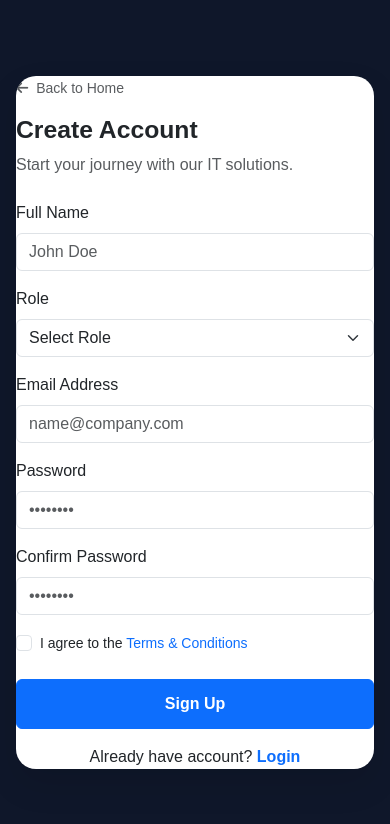
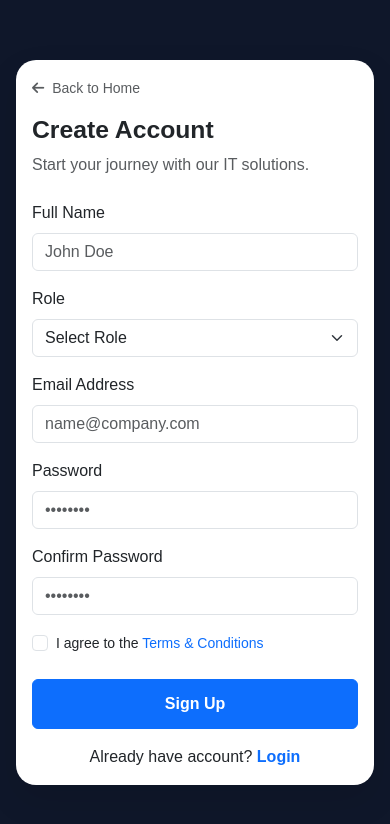
Before and after one commit to rajeshpvmca/it-solutions, a plain HTML site: page register.html in a window 390 px wide. Drawn offline with nearby package versions, Linux system fonts and the light colour scheme.

Commit message:
responsive changes

```diff
--- a/register.html
+++ b/register.html
@@ -17,7 +17,7 @@
         <div class="row g-0">
 
             <!-- Left Side: Form -->
-            <div class="col-lg-6 auth-form-side">
+            <div class="col-lg-6 p-lg-5 p-3">
                 <a href="index.html" class="text-decoration-none small mb-3 d-inline-block text-muted">
                     <i class="fa-solid fa-arrow-left me-1"></i> Back to Home
                 </a>
```
